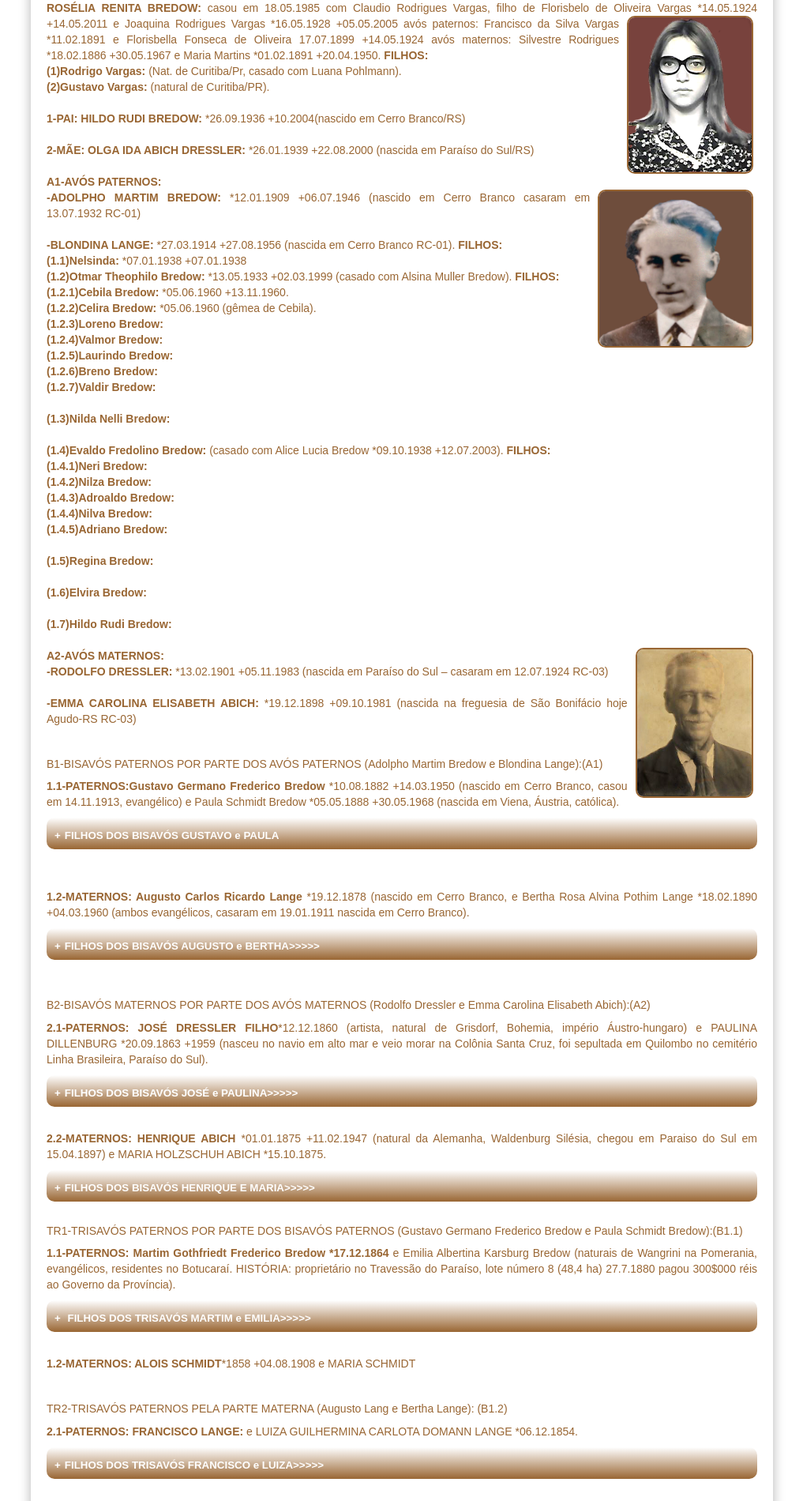
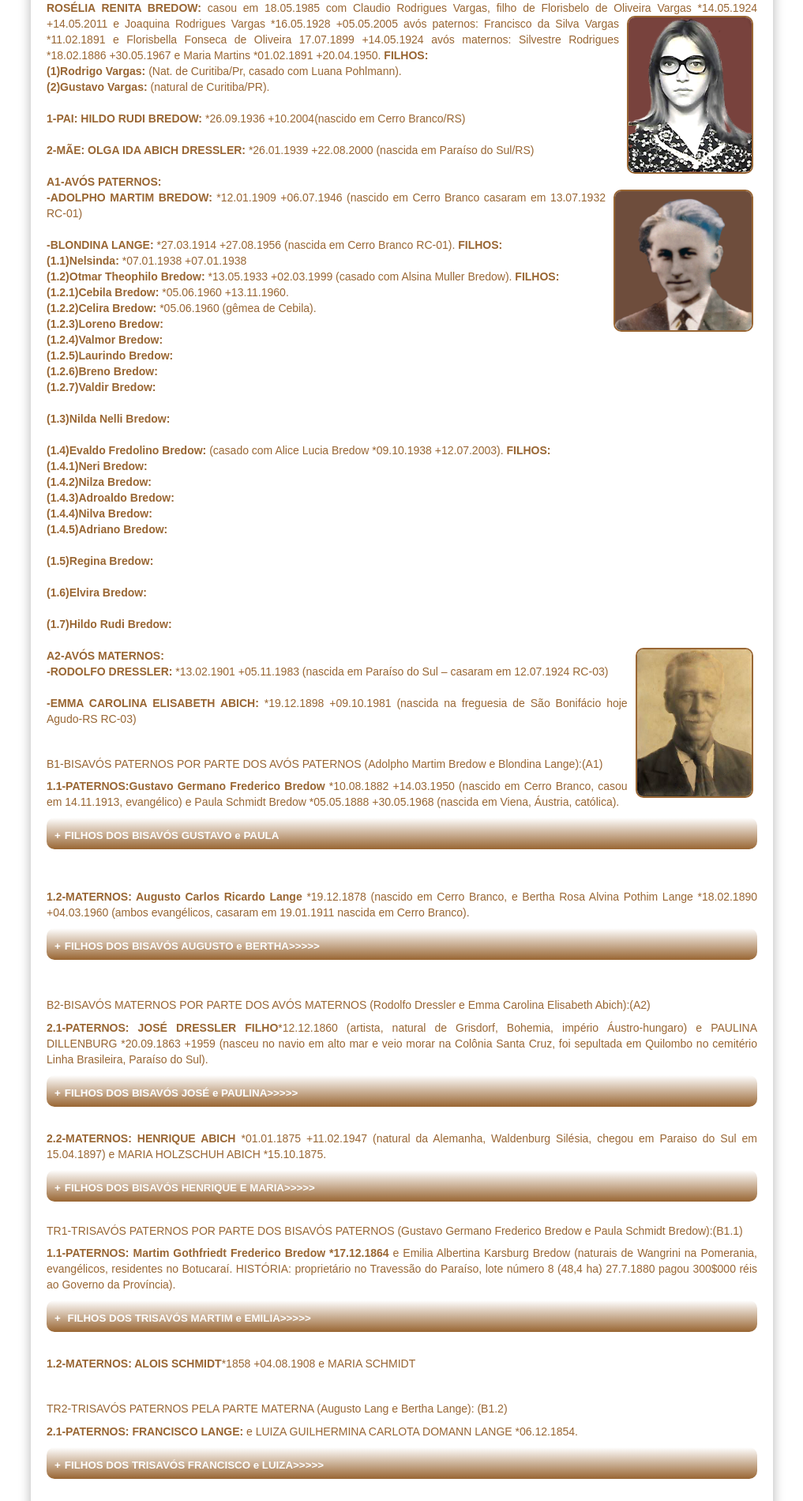
Before and after one commit to claudiovargas1955/claudiovargas1955.github.io, a Jekyll site: the page built from _pages/arvore-genealogica-de-roselia-renita-bredow.html, in a window 1280 px wide. Shown: the part 1022-2922 px from the top of the page at 79% size, without its empty margins (131-1148 px from the left). Built offline with Jekyll 4.4.1, drawn with Linux system fonts in a browser that asks for light colours; some web fonts are replaced.

Commit message:
Update arvore-genealogica-de-roselia-renita-bredow.html

```diff
--- a/_pages/arvore-genealogica-de-roselia-renita-bredow.html
+++ b/_pages/arvore-genealogica-de-roselia-renita-bredow.html
@@ -95,7 +95,7 @@
 
 <b>1-PAI: HILDO RUDI BREDOW:</b> *26.09.1936 +10.2004(nascido em Cerro Branco/RS)<br/><br/>
 <b>2-MÃE: OLGA IDA ABICH DRESSLER:</b> *26.01.1939 +22.08.2000 (nascida em Paraíso do Sul/RS)<br/><br/>
-<b>A1-AVÓS PATERNOS:</b><br/><img class="dir1" style="float:right"; src="/images/adolfo bredow.jpg"; height="200px" :"width:"210px"; title="Adolfo Bredow avô paterno";/>
+<b>A1-AVÓS PATERNOS:</b><br/><img class="dir1" style="float:right"; src="/images/adolfo bredow.jpg"; height="180px" :"width:"190px"; title="Adolfo Bredow avô paterno";/>
 <b>-ADOLPHO MARTIM BREDOW: </b>*12.01.1909 +06.07.1946 (nascido em Cerro Branco casaram em 13.07.1932 RC-01)<br/><br/>
 <b>-BLONDINA LANGE: </b> *27.03.1914 +27.08.1956 (nascida em Cerro Branco RC-01). <b>FILHOS: </b><br/>
 <b>(1.1)Nelsinda: </b>*07.01.1938 +07.01.1938 <br>
```
